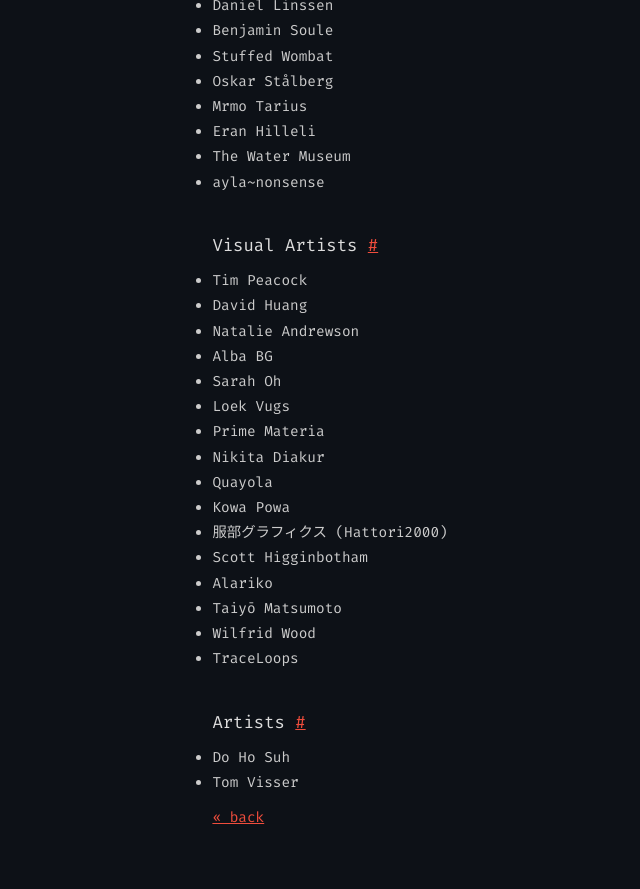
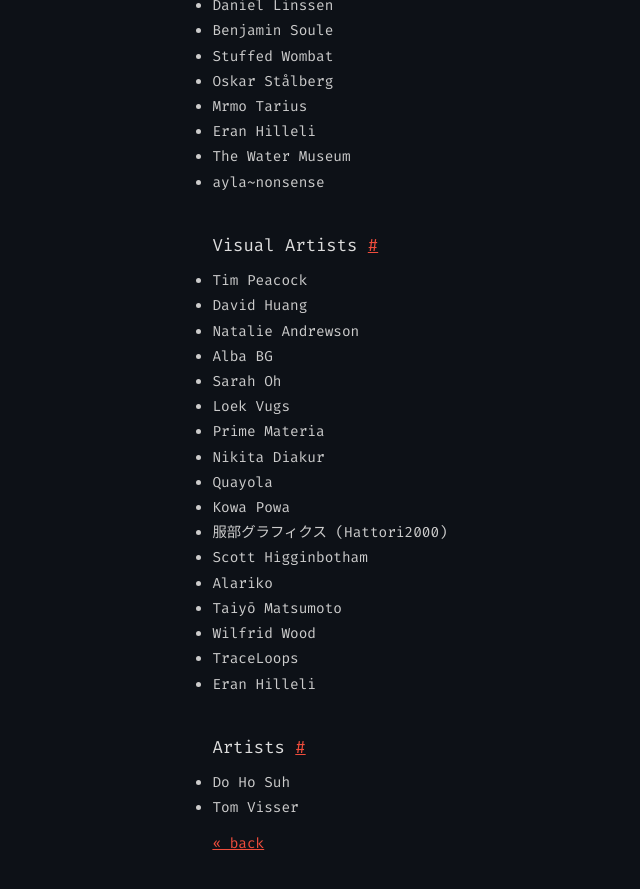
Before and after one commit to sourencho/sourencho.github.io, a Jekyll site: the page built from favorites.md, in a window 1280 px wide and 900 px high, scrolled down 3646 px. Shown: the top 889 px of the window, without its empty margins (118-758 px from the left). Built offline with Jekyll 4.4.1, drawn with Linux system fonts in a browser that asks for light colours.

Commit message:
Add Eran Hilleli to favorites list

```diff
--- a/favorites.md
+++ b/favorites.md
@@ -163,6 +163,7 @@ List of favorites in no particular order.
 - Taiyō Matsumoto
 - Wilfrid Wood
 - TraceLoops
+- Eran Hilleli
 
 ### Artists
 - Do Ho Suh
```
